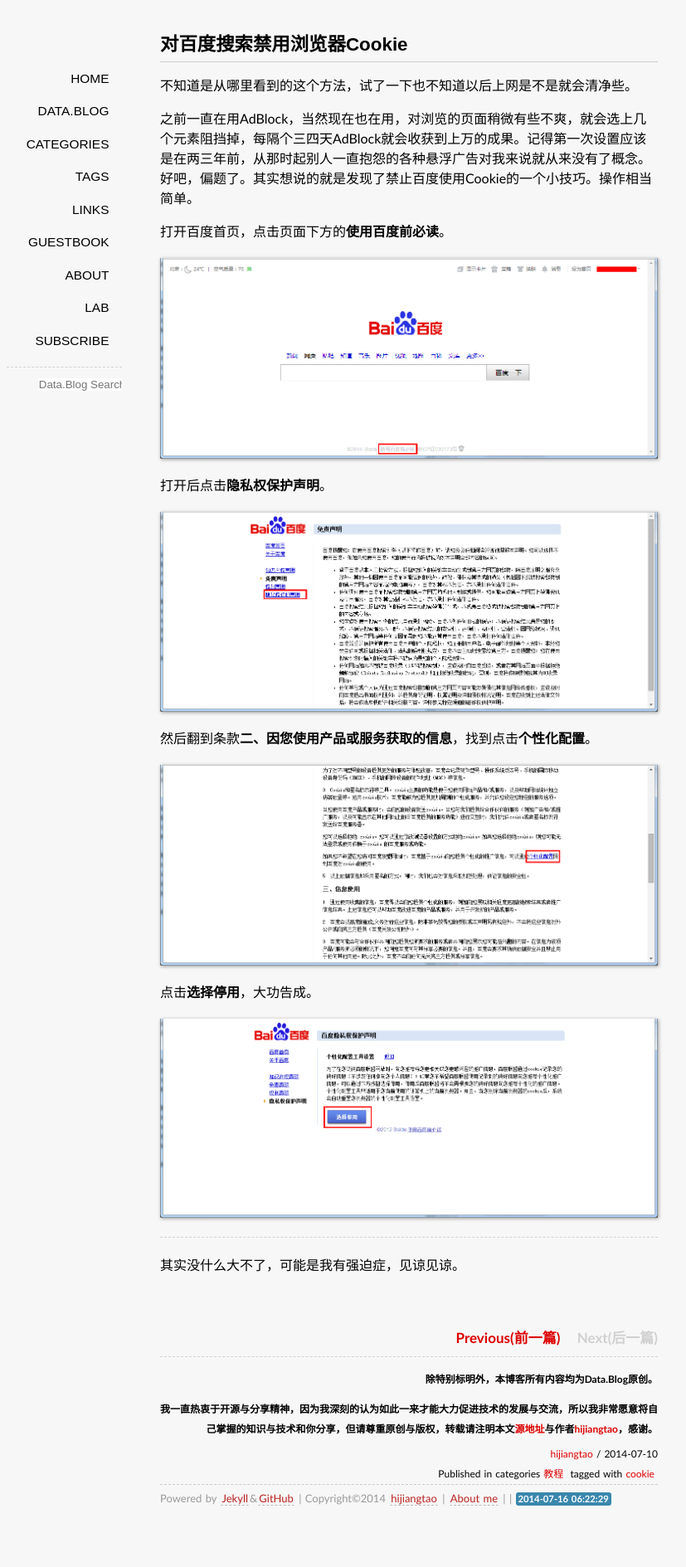
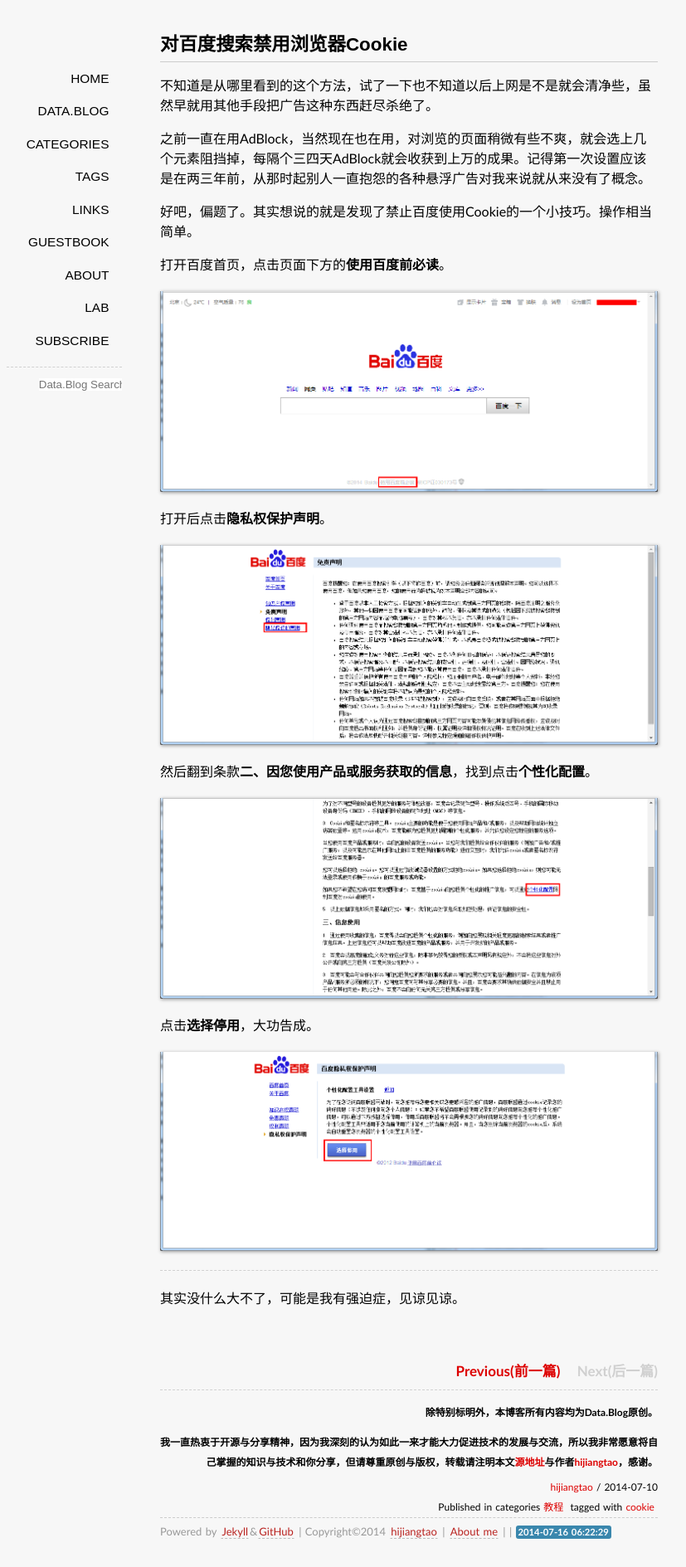
Before and after one commit to jessica0530/hijiangtao.github.io, a Jekyll site: the page built from _posts/2014-07-10-RefuseBaiduAds.markdown, in a window 1280 px wide. Shown: the whole page at 83% size, without its empty margins (147-974 px from the left). Built offline with Jekyll 4.4.1, drawn with Linux system fonts in a browser that asks for light colours; some web fonts are replaced; Markdown is read by kramdown in place of the engine named in the settings; comment, search, counter and statistics services are not loaded; before the commit the page ends 1849 px from its top, so only the background shows below that.

Commit message:
20140710

```diff
--- a/_posts/2014-07-10-RefuseBaiduAds.markdown
+++ b/_posts/2014-07-10-RefuseBaiduAds.markdown
@@ -7,9 +7,10 @@
 tags: cookie
 ---
 
-不知道是从哪里看到的这个方法，试了一下也不知道以后上网是不是就会清净些。
+不知道是从哪里看到的这个方法，试了一下也不知道以后上网是不是就会清净些，虽然早就用其他手段把广告这种东西赶尽杀绝了。
 
 之前一直在用AdBlock，当然现在也在用，对浏览的页面稍微有些不爽，就会选上几个元素阻挡掉，每隔个三四天AdBlock就会收获到上万的成果。记得第一次设置应该是在两三年前，从那时起别人一直抱怨的各种悬浮广告对我来说就从来没有了概念。
+
 好吧，偏题了。其实想说的就是发现了禁止百度使用Cookie的一个小技巧。操作相当简单。
 
 打开百度首页，点击页面下方的**使用百度前必读**。
```
